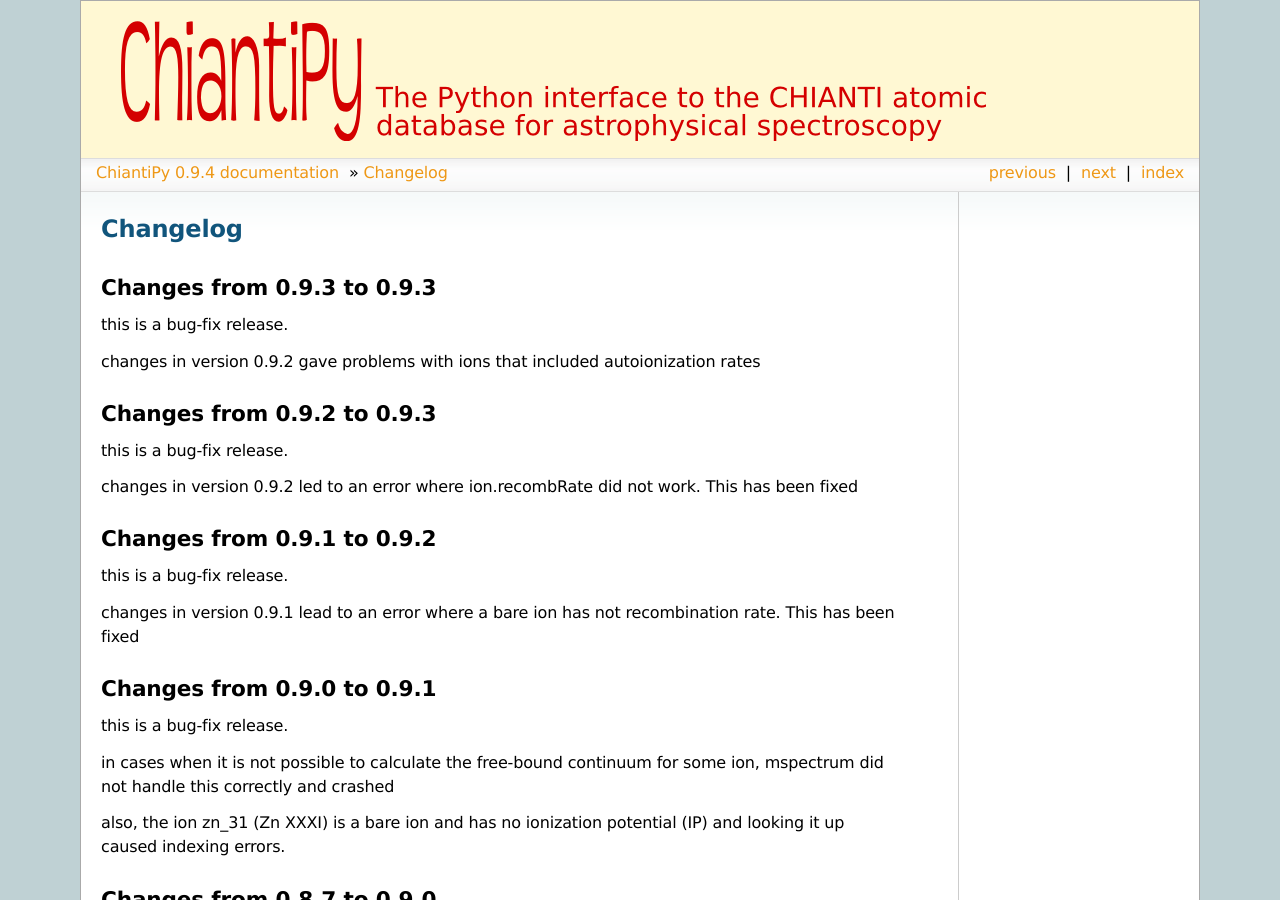
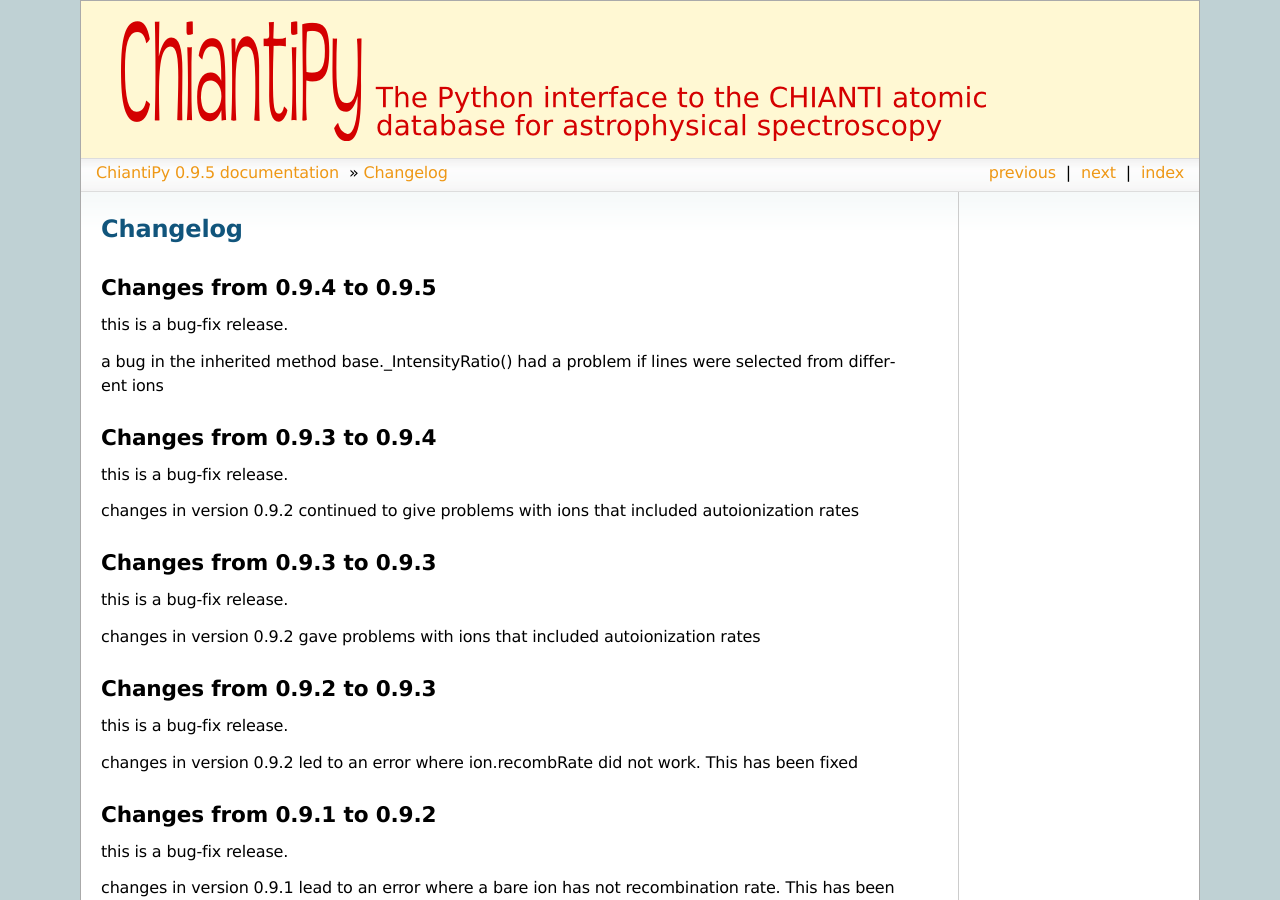
Before and after one commit to chianti-atomic/ChiantiPy, a Sphinx documentation site: the page built from docs/source/changelog.rst, in a window 1280 px wide and 900 px high. Built offline with Sphinx 7.4.7, drawn with Linux system fonts in a browser that asks for light colours; some of the changed text lies outside the part shown.

Commit message:
bumped version to 0.9.5

```diff
--- a/ChiantiPy/version.py
+++ b/ChiantiPy/version.py
@@ -1,5 +1,5 @@
 '''
 the current version of the ChiantiPy package
 '''
-__version_info__ = ('0','9', '4')
+__version_info__ = ('0','9', '5')
 __version__ = '.'.join(__version_info__)
--- a/docs/source/changelog.rst
+++ b/docs/source/changelog.rst
@@ -1,6 +1,23 @@
 ===========
 Changelog
 ===========
+
+
+Changes from 0.9.4 to 0.9.5
+===========================
+
+this is a bug-fix release.
+
+a bug in the inherited method base._IntensityRatio() had a problem if lines were selected from different ions
+
+
+Changes from 0.9.3 to 0.9.4
+===========================
+
+this is a bug-fix release.
+
+changes in version 0.9.2 continued to give problems with ions that included autoionization rates
+
 
 Changes from 0.9.3 to 0.9.3
 ===========================
--- a/docs/source/conf.py
+++ b/docs/source/conf.py
@@ -67,9 +67,9 @@
 # built documents.
 #
 # The short X.Y version.
-version = '0.9.4'
+version = '0.9.5'
 # The full version, including alpha/beta/rc tags.
-release = '0.9.4'
+release = '0.9.5'
 
 # The language for content autogenerated by Sphinx. Refer to documentation
 # for a list of supported languages.
--- a/docs/source/index.rst
+++ b/docs/source/index.rst
@@ -8,9 +8,9 @@
 
 Welcome to the ChiantiPy documentation. ChiantiPy is a pure Python package for performing calculations of astrophysical spectra using the `CHIANTI atomic database <http://www.chiantidatabase.org/>`_.
 
-The latest version of ChiantiPy is 0.9.4 and is compatible with CHIANTI database version 9.0. It is not compatible with previous versions
+The latest version of ChiantiPy is 0.9.5 and is compatible with CHIANTI database version 9.0. It is not compatible with previous versions
 
-ChiantiPy v0.9.4 is released under the OSI approved ISC license. From `Wikipedia <https://en.wikipedia.org/w/index.php?title=ISC_license&oldid=664696993>`_: The ISC license is a permissive free software license written by the Internet Software Consortium (ISC). It is functionally equivalent to the simplified BSD and MIT/Expat licenses, ...
+ChiantiPy v0.9.5 is released under the OSI approved ISC license. From `Wikipedia <https://en.wikipedia.org/w/index.php?title=ISC_license&oldid=664696993>`_: The ISC license is a permissive free software license written by the Internet Software Consortium (ISC). It is functionally equivalent to the simplified BSD and MIT/Expat licenses, ...
 
 `CHIANTI <http://www.chiantidatabase.org/>`_ consists of a database of atomic data that can be used to interpret spectral lines and continua emitted from high-temperature, optically-thin astrophysical sources.
 
--- a/setup.py
+++ b/setup.py
@@ -9,7 +9,7 @@
 setup(name = 'ChiantiPy',
     description = 'a Python interface to the CHIANTI atomic database for astrophysical spectroscopy',
     long_description = long_description,
-    version = '0.9.4',
+    version = '0.9.5',
     author = 'Ken Dere',
     author_email = 'kdere@gmu.edu',
     url = 'https://github.com/chianti-atomic/ChiantiPy',
```
